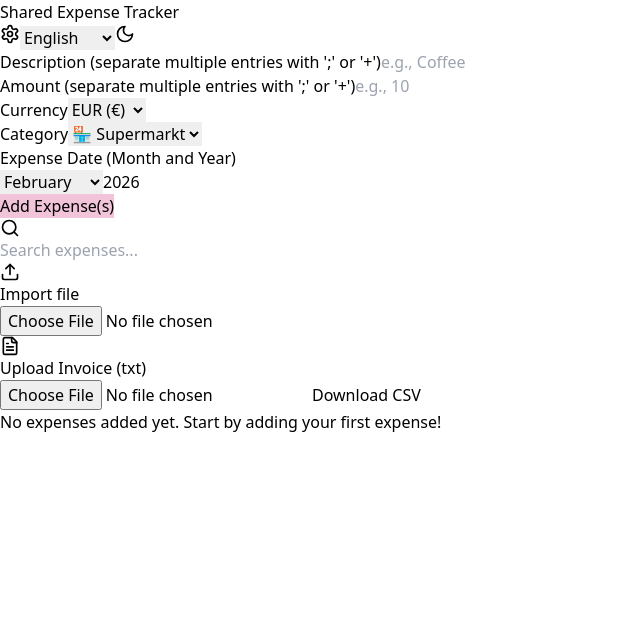
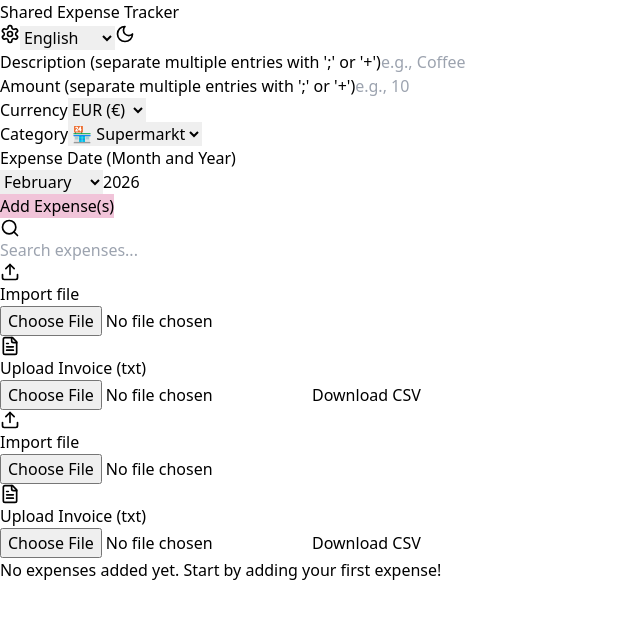
Before and after one commit to dotrung1998/shareSpend, a React (Vite) app: page / in a window 1280 px wide. Shown: the top 618 px of the page, without its empty margins (0-640 px from the left). Built offline with nearby package versions, Linux system fonts and the light colour scheme.

Commit message:
refactor: sticky batch edit panel with counter badge

```diff
--- a/src/App.tsx
+++ b/src/App.tsx
@@ -1298,41 +1298,90 @@ const ExpenseTracker: React.FC = () => {
           </button>
         </div>
 
+        <div className="flex gap-2 mb-4">
+          <label className="flex-1 cursor-pointer">
+            <div className={`p-3 rounded text-center ${isDarkMode ? 'bg-gray-700' : 'bg-gray-200'}`}>
+              <Upload className="inline mr-2" size={20} />
+              {t.importFile}
+            </div>
+            <input
+              type="file"
+              accept=".csv"
+              onChange={handleCSVUpload}
+              className="hidden"
+            />
+          </label>
+          <label className="flex-1 cursor-pointer">
+            <div className={`p-3 rounded text-center ${isDarkMode ? 'bg-gray-700' : 'bg-gray-200'}`}>
+              <FileText className="inline mr-2" size={20} />
+              {t.uploadInvoice}
+            </div>
+            <input
+              type="file"
+              accept=".txt,.pdf"
+              onChange={handleInvoiceUpload}
+              className="hidden"
+            />
+          </label>
+          <button
+            onClick={downloadCSV}
+            className={`flex-1 p-3 rounded ${isDarkMode ? 'bg-gray-700' : 'bg-gray-200'}`}
+          >
+            {t.downloadCSV}
+          </button>
+        </div>
+
+        {/* Sticky Batch Edit - shows when expenses are selected */}
         {selectedExpenseIds.length > 0 && (
-          <div className={`p-4 rounded mb-4 ${isDarkMode ? 'bg-gray-800' : 'bg-blue-50'}`}>
-            <h3 className="font-bold mb-2">{t.batchEditSelected} ({selectedExpenseIds.length})</h3>
-            <div className="grid grid-cols-1 md:grid-cols-2 gap-2 mb-2">
+          <div className={`sticky top-4 z-40 p-4 rounded mb-4 shadow-lg border-2 ${isDarkMode ? 'bg-gray-800 border-blue-500' : 'bg-blue-50 border-blue-400'}`}>
+            <div className="flex items-center justify-between mb-3">
+              <h3 className="font-bold text-lg flex items-center gap-2">
+                <span className="bg-blue-500 text-white px-2 py-1 rounded-full text-sm">
+                  {selectedExpenseIds.length}
+                </span>
+                {t.batchEditSelected}
+              </h3>
+              <button
+                onClick={() => setSelectedExpenseIds([])}
+                className={`p-2 rounded ${isDarkMode ? 'bg-gray-700 hover:bg-gray-600' : 'bg-gray-200 hover:bg-gray-300'}`}
+                title="Deselect all"
+              >
+                <X size={18} />
+              </button>
+            </div>
+            <div className="grid grid-cols-1 md:grid-cols-3 gap-2 mb-2">
               <input
                 type="text"
                 value={batchEditDescription}
                 onChange={(e) => setBatchEditDescription(e.target.value)}
                 placeholder="New description"
-                className={`p-2 rounded ${isDarkMode ? 'bg-gray-700' : 'bg-white'}`}
+                className={`p-2 rounded ${isDarkMode ? 'bg-gray-700 text-white' : 'bg-white'}`}
               />
               <select
                 value={batchEditCategory}
                 onChange={(e) => setBatchEditCategory(e.target.value)}
-                className={`p-2 rounded ${isDarkMode ? 'bg-gray-700' : 'bg-white'}`}
+                className={`p-2 rounded ${isDarkMode ? 'bg-gray-700 text-white' : 'bg-white'}`}
               >
-                <option value="">Select category</option>
+                <option value="">Change category...</option>
                 {Object.keys(categories).map(catKey => (
                   <option key={catKey} value={catKey}>
                     {categories[catKey].icon} {getTranslatedCategory(catKey, categories[catKey].name, t)}
                   </option>
                 ))}
               </select>
+              <button
+                onClick={applyAllBatchEdits}
+                className="p-2 rounded text-white font-bold"
+                style={{ backgroundColor: buttonColor }}
+              >
+                {t.applyChanges}
+              </button>
             </div>
-            <button
-              onClick={applyAllBatchEdits}
-              className="w-full p-2 rounded text-white"
-              style={{ backgroundColor: buttonColor }}
-            >
-              {t.applyChanges}
-            </button>
           </div>
         )}
 
         <div>
+
           {Object.keys(categories).map(categoryKey => {
             const filteredExpenses = getFilteredExpenses();
             const categoryExpenses = filteredExpenses.filter(exp => exp.category === categoryKey);
```
